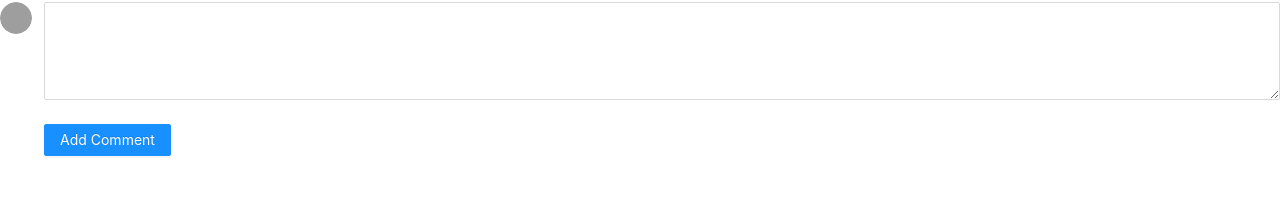
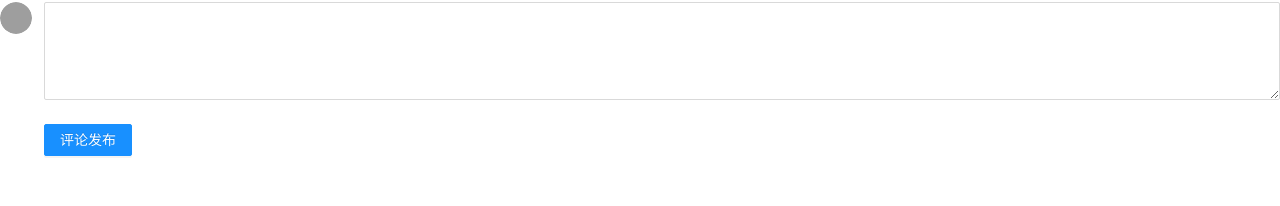
Before and after one commit to cor-right/comments, a React (Create React App) app: page /comments in a window 1280 px wide. Shown: the part 94-300 px from the top of the page. Built offline with nearby package versions, Linux system fonts and the light colour scheme; grey boxes are pictures that could not be loaded.

Commit message:
feat: 焦点获取

```diff
--- a/src/pages/comments/index.js
+++ b/src/pages/comments/index.js
@@ -1,63 +1,99 @@
 import "antd/dist/antd.min.css";
 import { Avatar, Button, Comment, Form, Input, List } from 'antd';
 import moment from 'moment';
-import React, { useState } from 'react';
+import React, { useState, useRef } from 'react';
 const { TextArea } = Input;
+
+/**
+ * 评论列表
+ * @param {*} param0
+ * @returns
+ */
 const CommentList = ({ comments }) => (
     <List
         dataSource={comments}
-        header={`${comments.length} ${comments.length > 1 ? 'replies' : 'reply'}`}
+        header={`${comments.length} ${'条评论'}`}
         itemLayout="horizontal"
         renderItem={(props) => <Comment {...props} />}
     />
 );
-const Editor = ({ onChange, onSubmit, submitting, value }) => (
+
+// 评论提交
+const Editor = ({ onChange, onSubmit, submitting, value, sharedProps }) => (
     <>
         <Form.Item>
-            <TextArea rows={4} onChange={onChange} value={value} />
+            <TextArea rows={4} onChange={onChange} value={value} {...sharedProps} />
         </Form.Item>
         <Form.Item>
             <Button htmlType="submit" loading={submitting} onClick={onSubmit} type="primary">
-                Add Comment
+                评论发布
             </Button>
         </Form.Item>
     </>
 );
+
+
 const CommentsPage = () => {
+    // 评论列表更新
     const [comments, setComments] = useState([]);
+    // 提交状态更新
     const [submitting, setSubmitting] = useState(false);
-    const [value, setValue] = useState('');
+    const [currentComment, setCommentValue] = useState('');
+
+    // 焦点
+    const inputRef = useRef(null);
+
+    const sharedProps = {
+        ref: inputRef,
+        // rows:4,
+        //  onChange={onChange} value={value}
+    };
+
+
+    // 提交触发
     const handleSubmit = () => {
-        if (!value) return;
+        if (!currentComment) return;
+
         setSubmitting(true);
         setTimeout(() => {
             setSubmitting(false);
-            setValue('');
+            setCommentValue('');
             setComments([
                 ...comments,
                 {
                     author: 'Han Solo',
                     avatar: 'https://zos.alipayobjects.com/rmsportal/ODTLcjxAfvqbxHnVXCYX.png',
-                    content: <p>{value}</p>,
+                    content: <p>{currentComment}</p>,
                     datetime: moment('2016-11-22').fromNow(),
+                    actions: [<span key="comment-list-reply-to-0" onClick={onReplyClick}>Reply to</span>],
                 },
             ]);
         }, 1000);
     };
+
     const handleChange = (e) => {
-        setValue(e.target.value);
+        setCommentValue(e.target.value);
     };
+
+    // reply点击监听
+    const onReplyClick = () => {
+        inputRef.current.focus({
+            cursor: 'start',
+        });
+    }
+
     return (
         <>
             {comments.length > 0 && <CommentList comments={comments} />}
             <Comment
-                avatar={<Avatar src="https://joeschmoe.io/api/v1/random" alt="Han Solo" />}
+                avatar={<Avatar src="https://zos.alipayobjects.com/rmsportal/ODTLcjxAfvqbxHnVXCYX.png" alt="Han Solo" />}
                 content={
                     <Editor
                         onChange={handleChange}
                         onSubmit={handleSubmit}
                         submitting={submitting}
-                        value={value}
+                        value={currentComment}
+                        sharedProps={sharedProps}
                     />
                 }
             />
```
